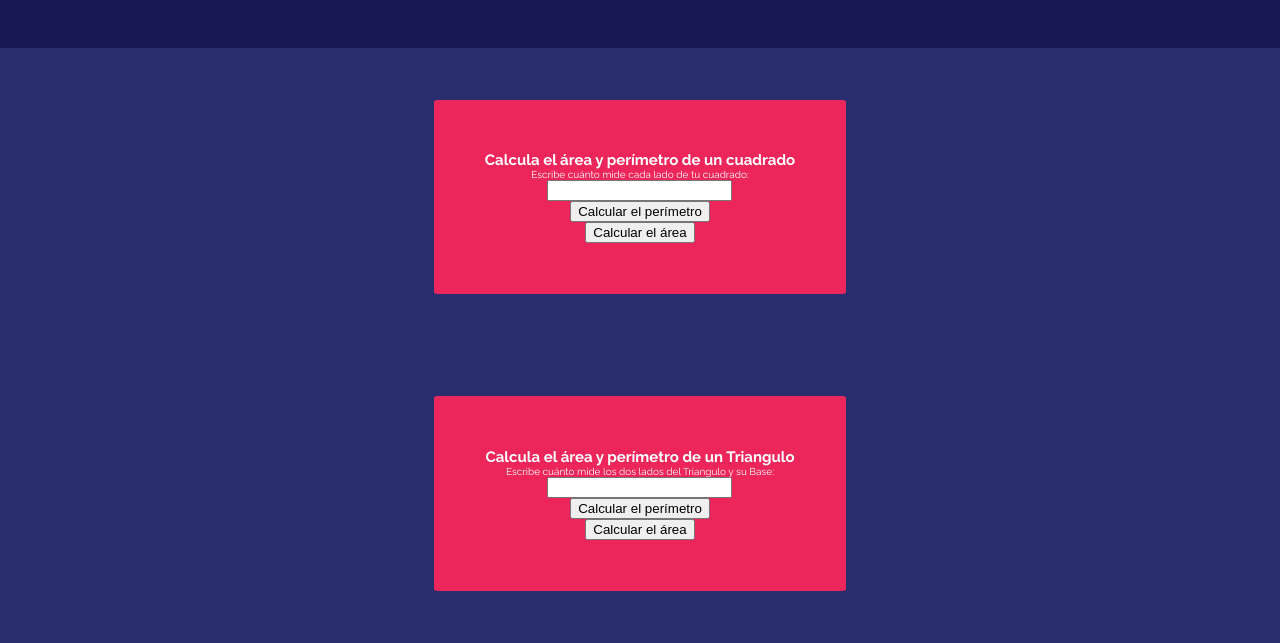
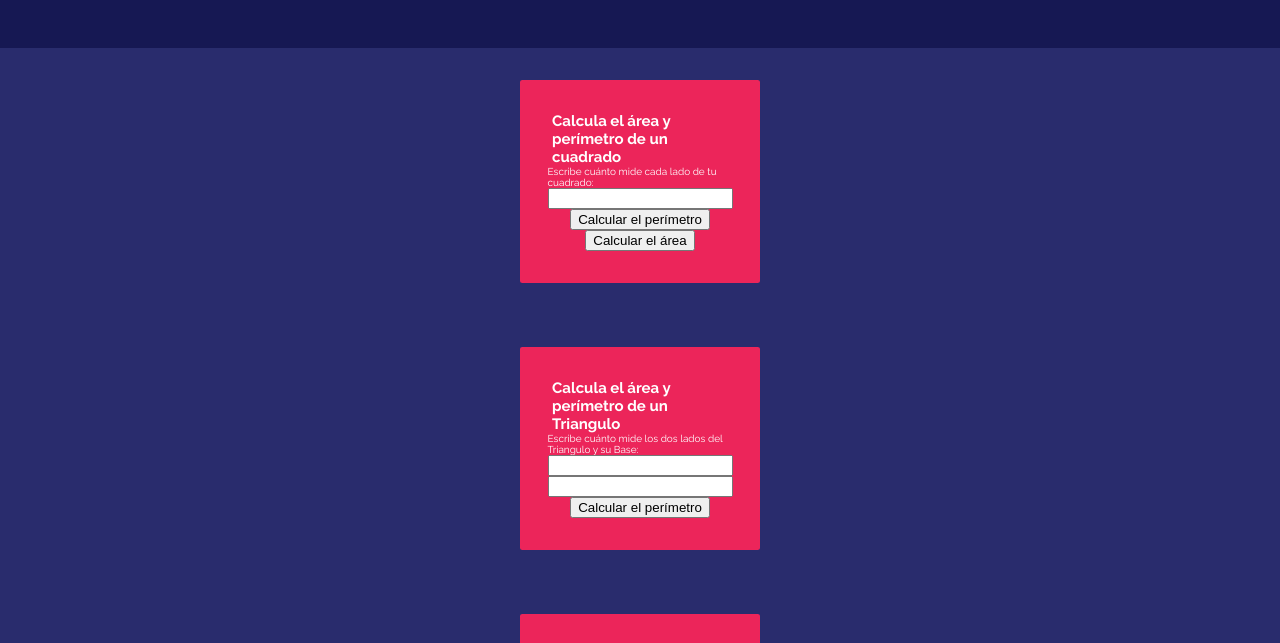
Before and after one commit to christopherbustamante/Trab-JS, a plain HTML site: page index.html in a window 1280 px wide. Shown: the part 107-750 px from the top of the page. Drawn offline with Linux system fonts and the light colour scheme.

Commit message:
Cambios en el Readme, HTML CSS y javascript

```diff
--- a/figuras.js
+++ b/figuras.js
@@ -33,9 +33,10 @@ console.group("Triángulos");
 // const alturaTriangulo = 5.5;
 // console.log("La altura del triángulo es de: " + alturaTriangulo + "cm");
 
-function perimetroTriangulo(lado1, lado2, base) {
-  return lado1 + lado2 + base;
+function perimetroTriangulo(ladoTriangulo, baseTriangulo) {
+  return ladoTriangulo + baseTriangulo;
 }
+
 // console.log("El perímetro del triángulo es: " + perimetroTriangulo + "cm");
 
 function areaTriangulo(base, altura) {
--- a/index.html
+++ b/index.html
@@ -48,11 +48,9 @@
                 Escribe cuánto mide los dos lados del Triangulo y su Base:
               </label>
               <input id="InputTriangulo" type="number" />
+              <input id="InputTriangulo" type="number" />
               <button type="button" onclick="calcularPerimetroTriangulo()">
                 Calcular el perímetro
-              </button>
-              <button type="button" onclick="calcularAreaTriangulo()">
-                Calcular el área
               </button>
             </form>
           </section>
--- a/style.css
+++ b/style.css
@@ -42,6 +42,7 @@ body {
     align-items: center;
     align-content: center;
     flex-direction: column;
+    width: 100%;
 }
 
 .box_style {
@@ -61,3 +62,20 @@ body {
     flex-direction: column;
     align-items: center;
 }
+
+@media (min-width: 800px) {
+
+    .box_list{
+        width: 800px;
+        margin-left: auto;
+        margin-right: auto;
+      }
+
+    .box_style {
+        width: 30%;
+        order: 1;
+      }
+
+
+
+}
```
Also changed, not shown: 1 other file.
